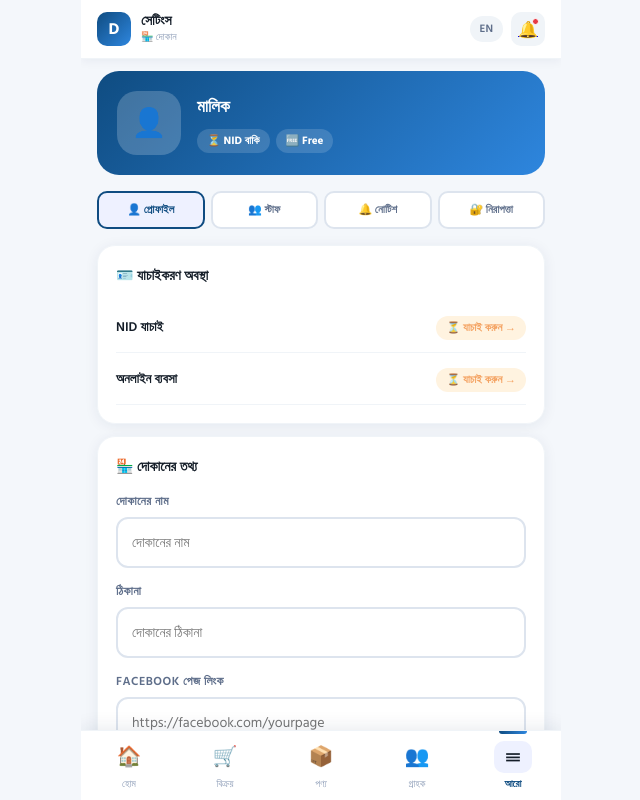
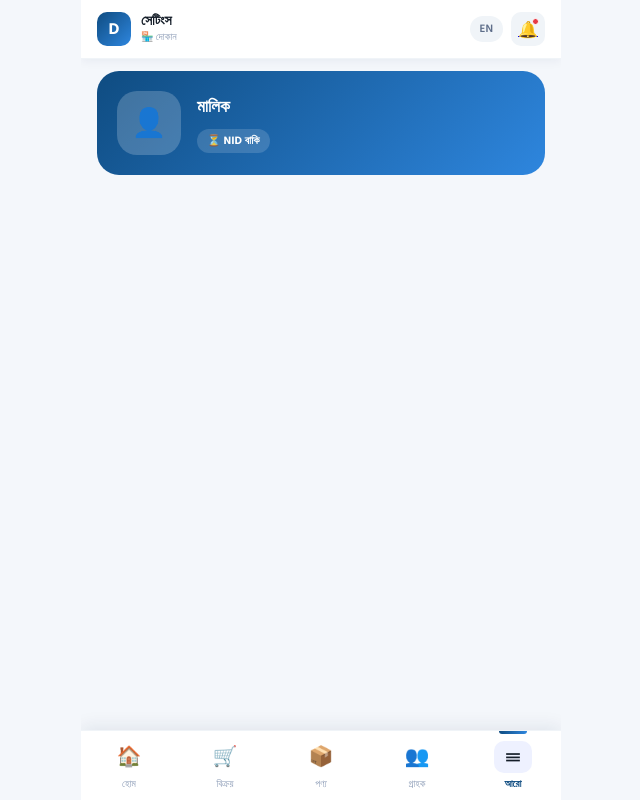
Before and after one commit to digiboi-rony/digitalboi, a Next.js app: page /settings in a window 1280 px wide. Shown: the whole page, without its empty margins (319-959 px from the left). Built offline with nearby package versions, Linux system fonts and the light colour scheme.

Commit message:
Update page.js

```diff
--- a/app/settings/page.js
+++ b/app/settings/page.js
@@ -1,8 +1,8 @@
 'use client';
 import { useState, useEffect, useRef } from 'react';
 import Link from 'next/link';
-import AppShell from '../../components/layout/AppShell';
-import { useAuthStore, useNotifStore } from '../../lib/store';
+import AppShell from '@/components/layout/AppShell';
+import { useAuthStore, useNotifStore } from '@/lib/store';
 
 export default function SettingsPage() {
   const { user, shop, token, lang, setLang, logout, setAuth } = useAuthStore();
@@ -129,121 +129,9 @@ export default function SettingsPage() {
               <span className="pill" style={{ background:user?.nid_verified?'rgba(11,170,105,0.4)':'rgba(255,255,255,0.15)', color:'white' }}>
                 {user?.nid_verified ? '✓ NID যাচাই' : '⏳ NID বাকি'}
               </span>
-              <span className="pill" style={{ background:shop?.subscription_plan==='premium'?'#F0A500':'rgba(255,255,255,0.15)', color:'white' }}>
-                {shop?.subscription_plan==='premium' ? '⭐ Premium' : '🆓 Free'}
-              </span>
             </div>
           </div>
         </div>
-
-        {/* Tabs */}
-        <div style={{ display:'grid', gridTemplateColumns:'repeat(4,1fr)', gap:'6px', marginBottom:'16px' }}>
-          {[['profile','👤 প্রোফাইল'],['staff','👥 স্টাফ'],['notif','🔔 নোটিশ'],['security','🔐 নিরাপত্তা']].map(([k,l])=>(
-            <button key={k} onClick={()=>setTab(k)} style={{ padding:'8px 4px', border:`2px solid ${tab===k?'#0F4C81':'#DDE4EE'}`, borderRadius:'10px', fontSize:'11px', fontWeight:'600', cursor:'pointer', background:tab===k?'#EEF1FF':'white', color:tab===k?'#0F4C81':'#5E6E8A', fontFamily:'inherit' }}>{l}</button>
-          ))}
-        </div>
-
-        {/* PROFILE TAB */}
-        {tab==='profile' && (
-          <div style={{ display:'flex', flexDirection:'column', gap:'12px' }}>
-            {/* Verification */}
-            <div className="card">
-              <p style={{ margin:'0 0 14px', fontSize:'14px', fontWeight:'700', color:'#141D28' }}>🪪 যাচাইকরণ অবস্থা</p>
-              {[
-                { label:'NID যাচাই', ok: user?.nid_verified, href:'/profile' },
-                { label:'অনলাইন ব্যবসা', ok: shop?.online_verified, href:'/verify-business' },
-              ].map(v=>(
-                <div key={v.label} style={{ display:'flex', justifyContent:'space-between', alignItems:'center', padding:'12px 0', borderBottom:'1px solid #F0F4F8' }}>
-                  <p style={{ margin:0, fontSize:'13px', fontWeight:'600', color:'#141D28' }}>{v.label}</p>
-                  {v.ok
-                    ? <span className="pill" style={{ background:'#E6F9F2', color:'#0BAA69' }}>✓ যাচাই হয়েছে</span>
-                    : <a href={v.href} style={{ textDecoration:'none' }}><span className="pill" style={{ background:'#FFF3E0', color:'#F4A261', cursor:'pointer' }}>⏳ যাচাই করুন →</span></a>
-                  }
-                </div>
-              ))}
-            </div>
-
-            {/* Shop Info Edit */}
-            <div className="card">
-              <p style={{ margin:'0 0 14px', fontSize:'14px', fontWeight:'700', color:'#141D28' }}>🏪 দোকানের তথ্য</p>
-              <div className="input-wrap">
-                <label className="input-label">দোকানের নাম</label>
-                <input className="input-field" value={shopForm.shopName} onChange={e=>setShopForm({...shopForm, shopName:e.target.value})} placeholder="দোকানের নাম" />
-              </div>
-              <div className="input-wrap">
-                <label className="input-label">ঠিকানা</label>
-                <input className="input-field" value={shopForm.address} onChange={e=>setShopForm({...shopForm, address:e.target.value})} placeholder="দোকানের ঠিকানা" />
-              </div>
-              <div className="input-wrap">
-                <label className="input-label">Facebook পেজ লিংক</label>
-                <input className="input-field" value={shopForm.fbPageUrl} onChange={e=>setShopForm({...shopForm, fbPageUrl:e.target.value})} placeholder="https://facebook.com/yourpage" />
-              </div>
-              <div style={{ display:'grid', gridTemplateColumns:'1fr 1fr', gap:8, marginTop:4 }}>
-                <Link href="/profile" style={{ textDecoration:'none' }}>
-                  <button className="btn btn-outline btn-full">👤 প্রোফাইল এডিট</button>
-                </Link>
-                <button onClick={saveShopSettings} disabled={shopSaving} className="btn btn-primary btn-full">
-                  {shopSaving ? '⏳...' : '💾 সংরক্ষণ'}
-                </button>
-              </div>
-            </div>
-
-            {/* Language */}
-            <div className="card">
-              <p style={{ margin:'0 0 12px', fontSize:'14px', fontWeight:'700', color:'#141D28' }}>🌐 ভাষা / Language</p>
-              <div style={{ display:'grid', gridTemplateColumns:'1fr 1fr', gap:'10px' }}>
-                {[['bn','🇧🇩 বাংলা'],['en','🇬🇧 English']].map(([k,l])=>(
-                  <button key={k} onClick={()=>setLang(k)} style={{ padding:'12px', border:`2px solid ${lang===k?'#0F4C81':'#DDE4EE'}`, borderRadius:'12px', fontSize:'14px', fontWeight:'600', cursor:'pointer', background:lang===k?'#EEF1FF':'white', color:lang===k?'#0F4C81':'#5E6E8A', fontFamily:'inherit' }}>{l}</button>
-                ))}
-              </div>
-            </div>
-
-            <button onClick={handleLogout} className="btn btn-danger btn-full">🚪 লগআউট</button>
-          </div>
-        )}
-
-        {/* STAFF TAB */}
-        {tab==='staff' && (
-          <div>
-            <button onClick={()=>setShowAddStaff(true)} className="btn btn-primary" style={{ width:'100%', marginBottom:'14px' }}>➕ নতুন কর্মচারী যোগ করুন</button>
-            {staffLoading ? (
-              <div style={{ display:'flex', flexDirection:'column', gap:'10px' }}>
-                {[1,2,3].map(i=><div key={i} className="card skeleton" style={{ height:'76px' }} />)}
-              </div>
-            ) : staff.length === 0 ? (
-              <div style={{ textAlign:'center', padding:'40px', color:'#8A9AB5' }}>
-                <span style={{ fontSize:'44px' }}>👥</span>
-                <p style={{ marginTop:'12px' }}>কোনো স্টাফ নেই। প্রথম কর্মচারী যোগ করুন।</p>
-              </div>
-            ) : (
-              <div style={{ display:'flex', flexDirection:'column', gap:'10px' }}>
-                {staff.map(s=>{
-                  const u = s.users || {};
-                  const isActive = u.is_active !== false;
-                  return (
-                    <div key={s.id} className="card" style={{ padding:'14px 16px', opacity:isActive?1:0.6 }}>
-                      <div style={{ display:'flex', justifyContent:'space-between', alignItems:'center' }}>
-                        <div style={{ display:'flex', alignItems:'center', gap:'10px' }}>
-                          <div style={{ width:'42px', height:'42px', borderRadius:'13px', background:roleBg[s.role]||'#F0F4F8', display:'flex', alignItems:'center', justifyContent:'center', fontSize:'20px' }}>
-                            {s.role==='manager'?'👔':s.role==='cashier'?'💳':s.role==='stock_manager'?'📦':'👁️'}
-                          </div>
-                          <div>
-                            <p style={{ margin:0, fontSize:'14px', fontWeight:'700', color:'#141D28' }}>{u.full_name || 'কর্মচারী'}</p>
-                            <p style={{ margin:0, fontSize:'11px', color:'#8A9AB5' }}>📱 {u.phone || '—'}</p>
-                          </div>
-                        </div>
-                        <div style={{ display:'flex', flexDirection:'column', alignItems:'flex-end', gap:'4px' }}>
-                          <span className="pill" style={{ background:roleBg[s.role]||'#F0F4F8', color:roleColor[s.role]||'#5E6E8A' }}>{roleLabel[s.role]||s.role}</span>
-                          <span style={{ fontSize:'11px', color:isActive?'#0BAA69':'#E63946', fontWeight:'600' }}>{isActive?'● সক্রিয়':'● বন্ধ'}</span>
-                        </div>
-                      </div>
-                    </div>
-                  );
-                })}
-              </div>
-            )}
-          </div>
-        )}
 
         {/* NOTIFICATIONS TAB */}
         {tab==='notif' && (
```
